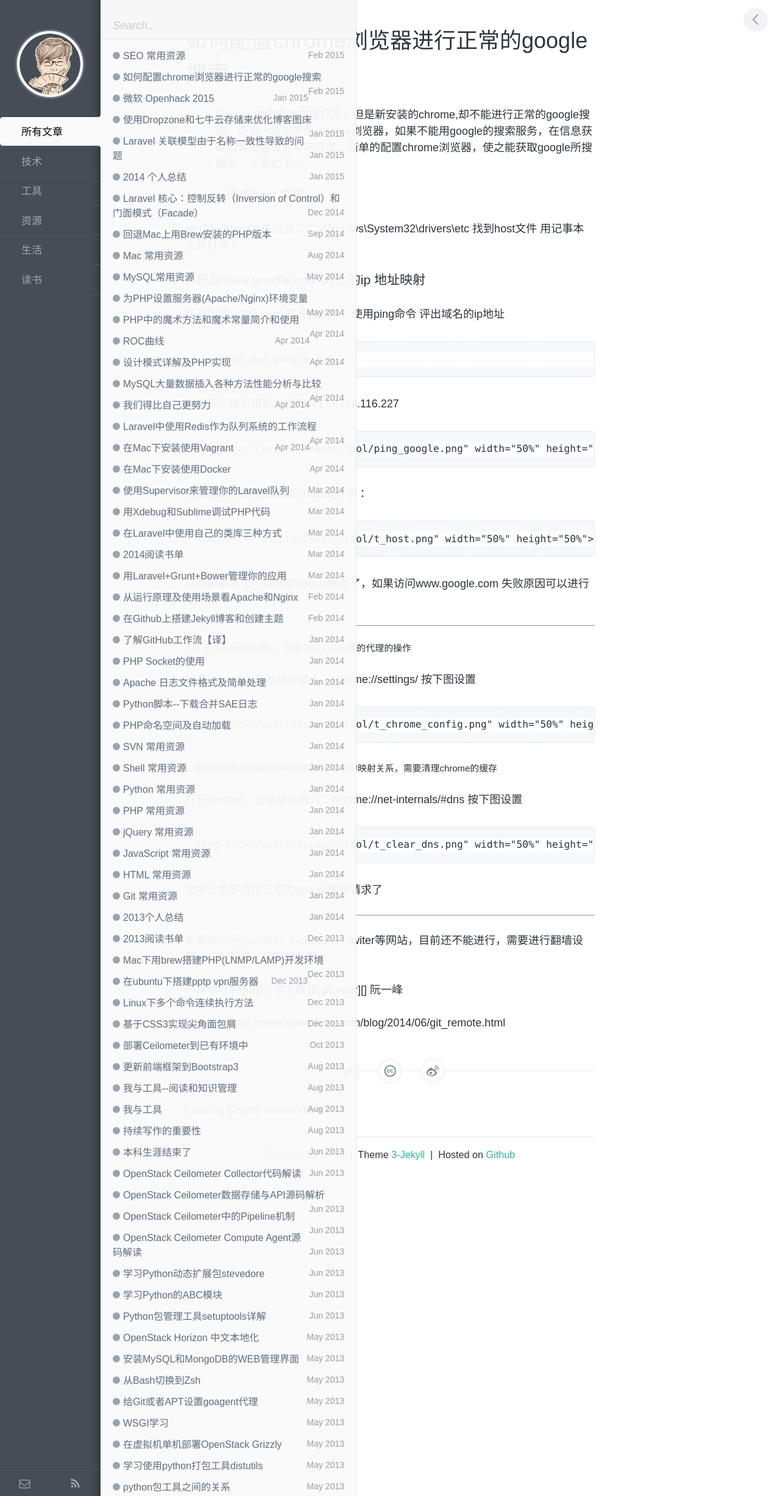
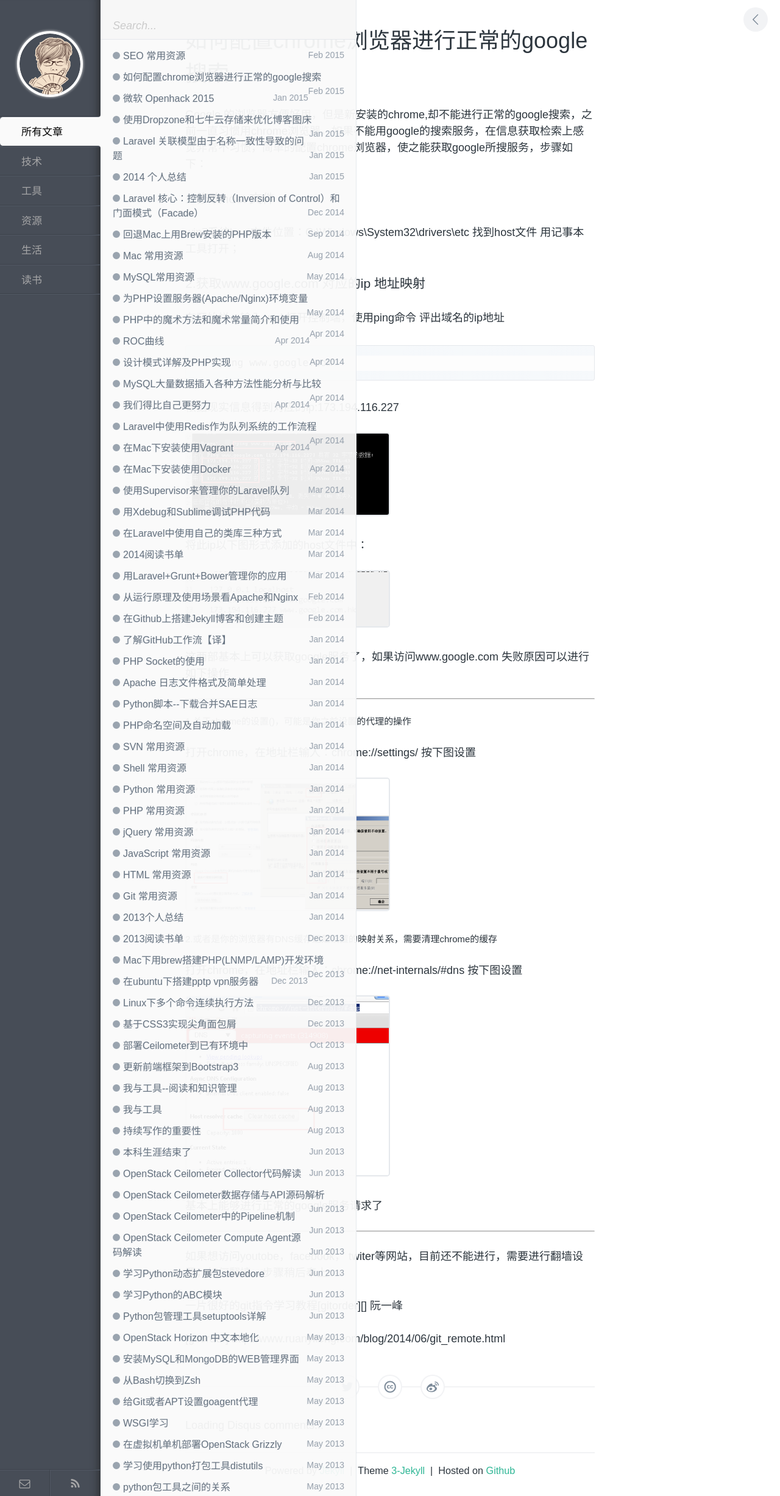
Before and after one commit to icmzn/icmzn.github.io, a Jekyll site: the page built from _posts/tool/2015-02-10-how-to-config-chrome.md, in a window 1280 px wide. Shown: the whole page at 61% size. Built offline with Jekyll 4.4.1, drawn with Linux system fonts in a browser that asks for light colours; comment, search, counter and statistics services are not loaded.

Commit message:
post_config_chorme_lab

```diff
--- a/_posts/tool/2015-02-10-how-to-config-chrome.md
+++ b/_posts/tool/2015-02-10-how-to-config-chrome.md
@@ -6,7 +6,9 @@
 keywords: Chrome,Google,博客
 description:
 ---
-> Google 的浏览器方便好用，但是新安装的chrome,却不能进行正常的google搜索，之前一直习惯用chrome浏览器，如果不能用google的搜索服务，在信息获取检索上感觉非常不习惯，简单的配置chrome浏览器，使之能获取google所搜服务，步骤如下：
+
+ Google 的浏览器方便好用，但是新安装的chrome,却不能进行正常的google搜索，之前一直习惯用chrome浏览器，如果不能用google的搜索服务，在信息获取检索上感觉非常不习惯，简单的配置chrome浏览器，使之能获取google所搜服务，步骤如下：
+
 ### 1.修改host 文件
 
 win7系统host文件位置：C:\Windows\System32\drivers\etc 找到host文件 用记事本工具打开；
@@ -19,11 +21,11 @@
 
 根据现实信息得到对应的ip:173.194.116.227
 
-	<img src="/assets/images/tool/ping_google.png" width="50%" height="50%">
+<img src="/assets/images/tool/ping_google.png" width="50%" height="50%">
 
 将此ip以下图形式添加的host文件中：
 
-	<img src="/assets/images/tool/t_host.png" width="50%" height="50%">
+<img src="/assets/images/tool/t_host.png" width="50%" height="50%">
 
 这两部基本上可以获取google服务了，如果访问www.google.com 失败原因可以进行如下操作
 
@@ -32,12 +34,12 @@
 ##### 1.关于chrome的设置()，可能是你之前设置的代理的操作
 打开chrome，在地址栏输入：chrome://settings/ 按下图设置
 
-	<img src="/assets/images/tool/t_chrome_config.png" width="50%" height="50%">
+<img src="/assets/images/tool/t_chrome_config.png" width="50%" height="50%">
 
 ##### 2.或者是你的浏览器有DNS缓存还是设置的映射关系，需要清理chrome的缓存
 打开chrome，在地址栏输入：chrome://net-internals/#dns 按下图设置
 
-	<img src="/assets/images/tool/t_clear_dns.png" width="50%" height="50%">
+<img src="/assets/images/tool/t_clear_dns.png" width="50%" height="50%">
 
 基本上能够进行正常的google服务请求了
 
@@ -48,4 +50,4 @@
 
 一片很好的git指令学习教程[gitorder][] 阮一峰
 
-[gitorder] http://www.ruanyifeng.com/blog/2014/06/git_remote.html
+  [gitorder] http://www.ruanyifeng.com/blog/2014/06/git_remote.html
```
